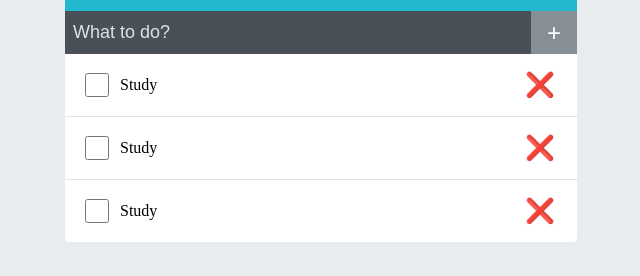
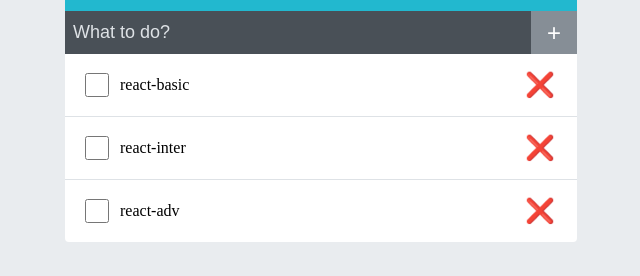
Before and after one commit to Chase0115/React-book, a React (Create React App) app: page / in a window 1280 px wide. Shown: the part 149-425 px from the top of the page, without its empty margins (319-959 px from the left). Built offline with nearby package versions, Linux system fonts and the light colour scheme.

Commit message:
Add functions

```diff
--- a/src/App.jsx
+++ b/src/App.jsx
@@ -1,17 +1,34 @@
-import logo from "./logo.svg";
 import "./App.css";
 import TodoTemplate from "./components/todoTemplate";
 import TodoInput from "./components/todoinput";
-import TodoItem from "./components/todoItem";
 import TodoList from "./components/todoList";
-import { useState } from "react";
+import { useState, useRef, useCallback } from "react";
 
 function App() {
+  const [todos, setTodos] = useState([
+    {id: 1, text: 'react-basic', check: true},
+    {id: 2, text: 'react-inter', check: true},
+    {id: 3, text: 'react-adv', check: true}
+  ])
+
+  const nextId = useRef(4);
+
+  const onAdd = useCallback((text) => {
+    const todo = {id: nextId, text: text, check: true};
+    setTodos(todos.concat(todo));
+    nextId.current += 1;
+    }, [todos])
+
+  const onRemove = useCallback((id) => {
+    setTodos(todos.filter(todo => todo.id !== id))
+  }, [todos])
+
+
   return (
     <section>
       <TodoTemplate>
-        <TodoInput/>
-        <TodoList/>
+        <TodoInput onAdd={onAdd}/>
+        <TodoList todos={todos} onRemove={onRemove} />
       </TodoTemplate>
 
     </section>
--- a/src/components/todoItem.jsx
+++ b/src/components/todoItem.jsx
@@ -1,14 +1,21 @@
 import React from 'react';
-import './todoItem.scss'
+import { useState } from 'react';
+import './todoItem.scss';
 
-const TodoItem = () => {
+
+const TodoItem = ({item, onRemove}) => {
+  const [checked, setChecked] = useState(false)
+  const {id, text} = item;
+
   return (
     <div className="todoItem">
-      <div className="checkbox">
-        <input type="checkbox"/>
-        <div className="text">Study</div>
+      <div className={checked? "checkbox checked": "checkbox"} >
+        <input type="checkbox" onClick={() => {
+          setChecked(!checked);
+        }}/>
+        <div className="text">{text}</div>
       </div>
-      <button className="remove">
+      <button className="remove" onClick={() => onRemove(id)}>
         ❌
       </button>
     </div>
--- a/src/components/todoList.jsx
+++ b/src/components/todoList.jsx
@@ -1,13 +1,13 @@
 import React from 'react';
 import TodoItem from './todoItem';
 
-const TodoList = () => {
+const TodoList = ({todos, onRemove}) => {
 
   return (
     <div className="todoList">
-      <TodoItem />
-      <TodoItem />
-      <TodoItem />
+      {todos.map((item) => (
+        <TodoItem item={item} onRemove={onRemove} key={item.id}/>
+      ))}
     </div>
   )
 }
--- a/src/components/todoinput.jsx
+++ b/src/components/todoinput.jsx
@@ -1,12 +1,21 @@
-import React from 'react';
+import React, {useState, useCallback}from 'react';
 import './todoInput.scss';
 
-const TodoInput = () => {
+const TodoInput = ({onAdd}) => {
+  const [value, setValue] = useState('');
+  const onChange = useCallback(e => {
+    setValue(e.target.value)
+  }, []);
+
+  const onSubmit = useCallback(e => {
+    e.preventDefault();
+    onAdd(value);
+    setValue('');
+  }, [onAdd, value])
+
   return (
-    <form className="TodoInput">
-      <input type="text" placeholder="What to do?" onChange={(e)=>{
-        console.log(e.target.value)
-      }}/>
+    <form className="TodoInput" onSubmit={onSubmit}>
+      <input type="text" placeholder="What to do?" value={value} onChange={onChange}/>
       <button type="submit">
         +
       </button>
```
